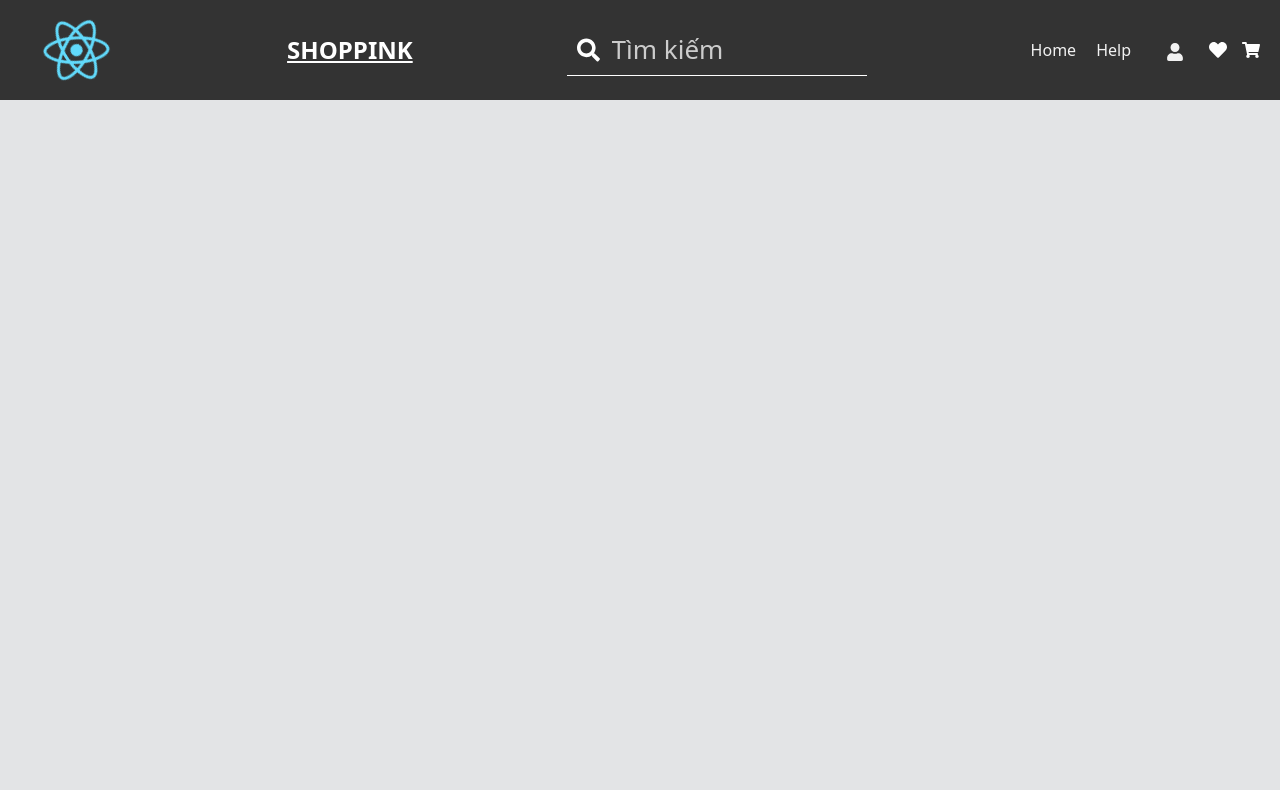
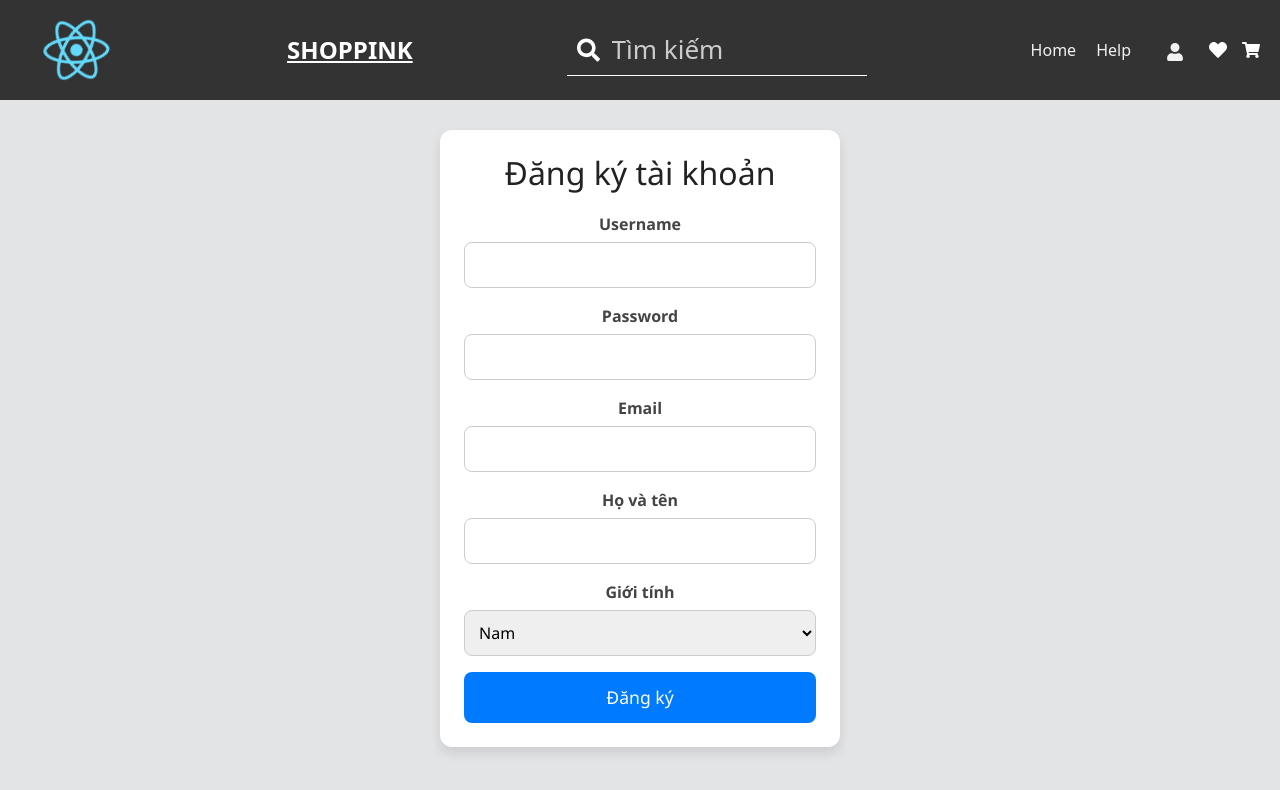
Before and after one commit to baophamuet/fe_webstore, a React (Create React App) app: page /register in a window 1280 px wide. Before the commit this address had no page. Shown: the top 790 px of the page. Built offline with nearby package versions, Linux system fonts and the light colour scheme.

Commit message:
add register role user

```diff
--- a/src/routes/Login.js
+++ b/src/routes/Login.js
@@ -27,6 +27,9 @@ function Login() {
     }catch(e) {
       console.error('Login error:', e);
     }
+  }
+  const handleClickRegister = () =>{
+    navigate('/register')
   }
   const handleSubmitLogin = async (e) => {
     e.preventDefault();
@@ -90,7 +93,11 @@ function Login() {
           required
         />
         <button type="submit">Đăng nhập</button>
+
       </form>
+      <hr></hr>
+      <button  type="submit" onClick={()=>{handleClickRegister()}}
+      >Đăng ký</button>
       {message && <p className="message">{message}</p>}
       <ToastContainer
         position="top-right"
--- /dev/null
+++ b/src/routes/RegisterForm.js
@@ -0,0 +1,115 @@
+import { useState } from "react";
+import {useNavigate} from "react-router-dom"
+import "../styles/RegisterForm.scss";
+
+const RegisterForm = () => {
+  const navigate = useNavigate();
+  const [formData, setFormData] = useState({
+    username: "",
+    password: "",
+    email: "",
+    full_name: "",
+    gender: { value: "male", label: "Nam" },
+    role: "user", // mặc định
+  });
+
+  const genderOptions = [
+    { value: "male", label: "Nam" },
+    { value: "female", label: "Nữ" },
+    { value: "other", label: "Khác" }
+  ];
+
+  const handleChange = (e) => {
+    const { name, value } = e.target;
+    setFormData(prev => ({
+      ...prev,
+      [name]: value
+    }));
+  };
+
+  const handleGenderChange = (e) => {
+    const selected = genderOptions.find(g => g.value === e.target.value);
+    setFormData(prev => ({
+      ...prev,
+      gender: selected
+    }));
+  };
+
+  const handleSubmit = async (e) => {
+    e.preventDefault();
+
+    // TODO: Gửi API tại đây
+   try {
+      const response = await fetch('http://baophamuet.site:8080/user', {
+        method: 'POST',
+        headers: {
+          'Content-Type': 'application/json'
+        },
+        body: JSON.stringify({
+          username: formData.username,
+          password: formData.password,
+          email: formData.email,
+          full_name: formData.full_name,
+          gender: formData.gender.value, // Lấy giá trị từ object
+          role: formData.role || "user",
+          created_at: new Date().toISOString()
+        })
+      });
+
+      const result = await response.json();
+
+      if (response.ok) {
+
+        console.log("Kết quả:", result);
+        if (response.body.status) {
+        // Reset form
+        setFormData({
+          username: "",
+          password: "",
+          email: "",
+          full_name: "",
+          gender: { value: "male", label: "Nam" },
+          role: "user",
+        });
+        navigate('/login')
+        }
+        else {
+          alert("❌ Đăng ký thất bại: Đã tồn tại username");
+        }
+      } else {
+        alert("❌ Đăng ký thất bại: " + (result.message || "Lỗi không xác định."));
+      }
+    } catch (error) {
+      console.error("Lỗi mạng hoặc máy chủ:", error);
+      alert("Không thể kết nối đến máy chủ.");
+    }
+  };
+
+  return (
+    <form className="register-form" onSubmit={handleSubmit}>
+      <h2>Đăng ký tài khoản</h2>
+      <label>Username</label>
+      <input type="text" name="username" value={formData.username} onChange={handleChange} required />
+
+      <label>Password</label>
+      <input type="password" name="password" value={formData.password} onChange={handleChange} required />
+
+      <label>Email</label>
+      <input type="email" name="email" value={formData.email} onChange={handleChange} required />
+
+      <label>Họ và tên</label>
+      <input type="text" name="full_name" value={formData.full_name} onChange={handleChange} required />
+
+      <label>Giới tính</label>
+      <select name="gender" value={formData.gender.value} onChange={handleGenderChange}>
+        {genderOptions.map(option => (
+          <option key={option.value} value={option.value}>{option.label}</option>
+        ))}
+      </select>
+
+      <button type="submit">Đăng ký</button>
+    </form>
+  );
+};
+
+export default RegisterForm;
--- /dev/null
+++ b/src/styles/RegisterForm.scss
@@ -0,0 +1,65 @@
+.register-form {
+  max-width: 400px;
+  margin: 30px auto;
+  padding: 24px;
+  background: #fff;
+  border-radius: 12px;
+  box-shadow: 0 6px 12px rgba(0, 0, 0, 0.1);
+  font-family: "Segoe UI", sans-serif;
+  color: #333;
+
+  h2 {
+    margin-bottom: 20px;
+    text-align: center;
+    font-size: clamp(1.2rem, 2.5vw, 2rem); // 👈 Responsive
+    color: #222;
+  }
+
+  label {
+    display: block;
+    margin-bottom: 6px;
+    font-weight: 600;
+    font-size: clamp(0.9rem, 1.5vw, 1rem); // 👈 Responsive
+    color: #444;
+  }
+
+  input,
+  select {
+    width: 100%;
+    padding: 10px;
+    margin-bottom: 16px;
+    border-radius: 8px;
+    border: 1px solid #ccc;
+    font-size: clamp(0.9rem, 1.5vw, 1rem); // 👈 Responsive
+    transition: border 0.2s;
+
+    &:focus {
+      outline: none;
+      border-color: #007bff;
+    }
+  }
+
+  button {
+    width: 100%;
+    padding: 12px;
+    border: none;
+    background: #007bff;
+    color: #fff;
+    font-size: clamp(1rem, 1.6vw, 1.1rem); // 👈 Responsive
+    border-radius: 8px;
+    cursor: pointer;
+    transition: background 0.2s;
+
+    &:hover {
+      background: #0056b3;
+    }
+  }
+
+  @media screen and (max-width: 480px) {
+    padding: 16px;
+
+    h2 {
+      font-size: 1.5rem;
+    }
+  }
+}
--- a/src/views/App.js
+++ b/src/views/App.js
@@ -9,6 +9,7 @@ import Nav from '../components/navbar';
 import { AuthProvider } from '../routes/AuthContext';
 import UserProfile from '../components/UserProfile';
 import ListUsers from '../components/admin/ListUsers';
+import RegisterForm from '../routes/RegisterForm';
 
 function App() {
   return (
@@ -26,6 +27,7 @@ function App() {
               <Route path="/login/dashboard" element={<Login />} />
               <Route path="/login/users" excact element={<ListUsers/>} />
               <Route path="/login/users/:id" element={<UserProfile />} />
+              <Route path="/register" element={<RegisterForm />} />
 
 
             </Routes>
```
